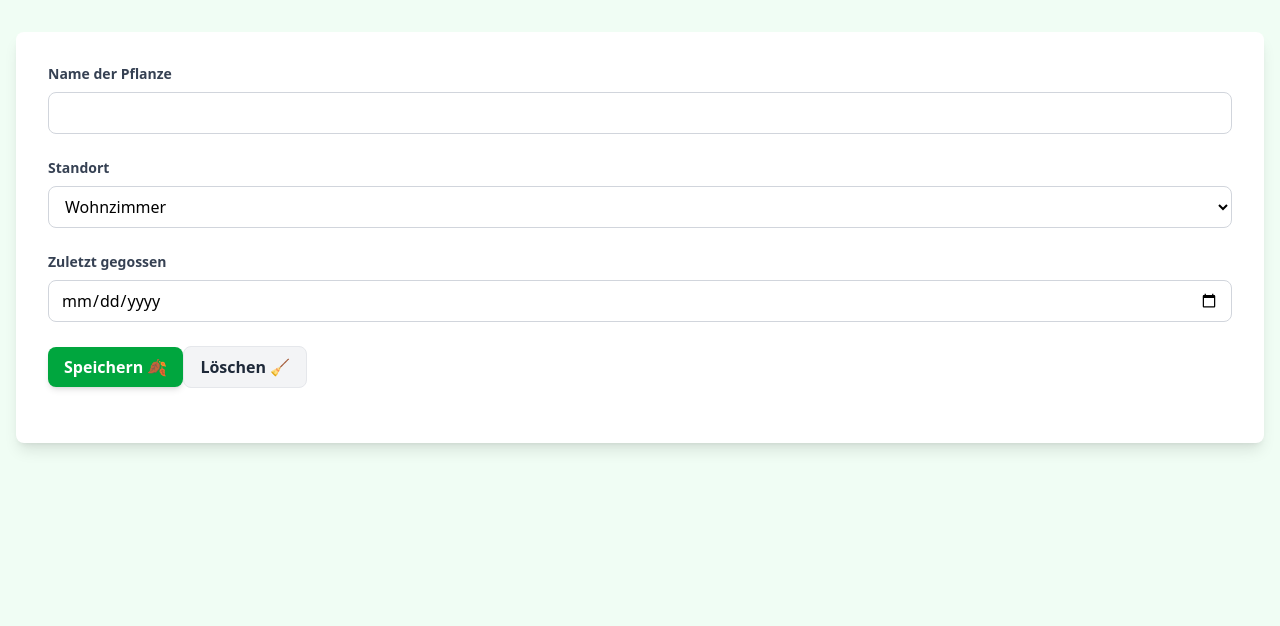
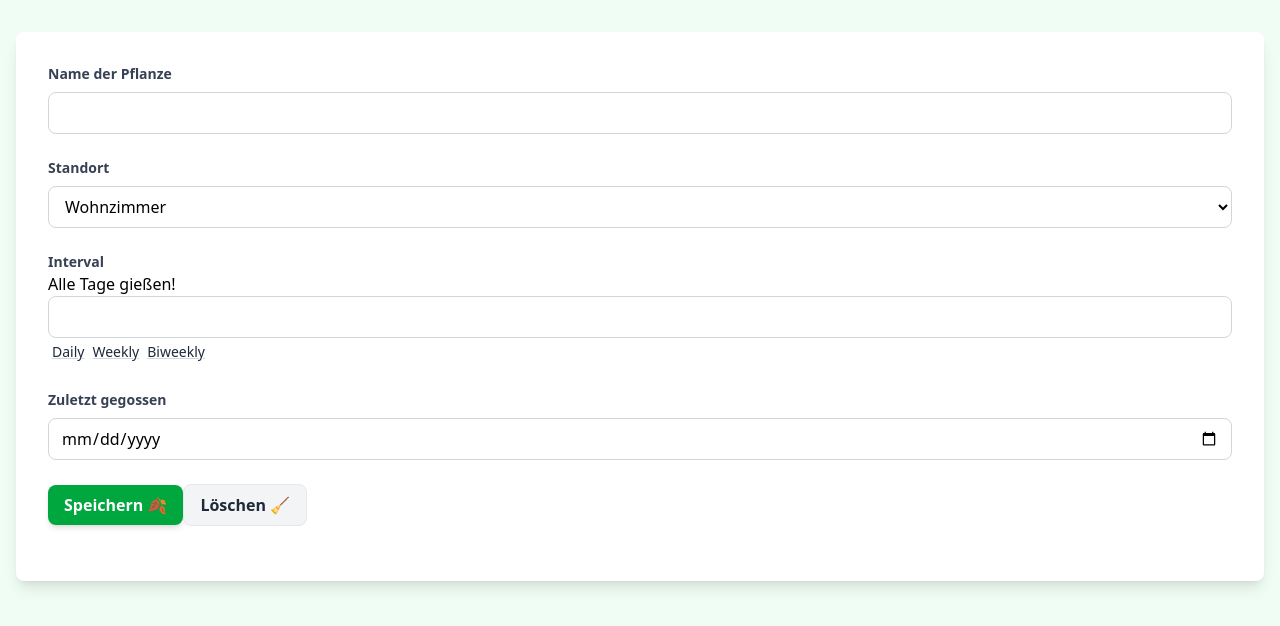
Before and after one commit to nilshartmann-workshops/2025-06-30-react, a React (Vite) app in the folder workspace/: page / in a window 1280 px wide. Shown: the top 626 px of the page. Built offline with nearby package versions, Linux system fonts and the light colour scheme.

Commit message:
12: Controller-Komponente um nicht-kompatible Komponenten mit React Hook Form zu nutzen

```diff
--- /dev/null
+++ b/workspace/AUFGABEN/12_form_controller.md
@@ -0,0 +1,34 @@
+# Verwenden einer nicht-React-Hook-Form-kompatiblen Komponente
+
+# Files
+
+- src/components/PlantForm.tsx
+
+# Aufgabe
+
+* Erweitere das Formular mit der `IntervalSelector`-Komponente, damit man das Gießinterval festlegen kann
+
+# Schritte
+
+1. Erweitere dein zod-Schema für das Formular um das `wateringInterval`-Feld
+    - Das Feld muss eine Zahl sein (mind. 1, genauso wie im `Plant`-Typ. Du kannst die Beschreibung des Feldes aus deinem `Plant`-Typ kopieren)
+2. Binde die `IntervalSelector`-Komponente im Formular ein
+    - Die `IntervalSelector`-Komponente erwartet zwei Properties:
+        - `interval`, aktuell ausgewählter Interval
+        - `onIntervalChange`: Callback-Funktion, die aufgerufen wird, wenn ein neuer Interval eingegeben wird (Parameter: neuer `interval`)
+    - Da die API dieser Komponenten nicht mit der `register`-Funktion von React Hook Form kompatibel ist, musst du die
+      `Controller`-Komponente von React Hook Form verwenden, um die Komponente für unser Formular zu adaptieren.
+    - Wenn das Feld einen Fehler hat, zeige eine Fehlermeldung an
+3. Wenn du die `IntervalSelector`-Komponente mit der
+   `Controller`-Komponente verbunden hast und die Auswahl funktioniert, überprüfe:
+    - wird eine Fehlermeldung angezeigt, wenn du das Formular abschickst, aber kein Interval ausgewählt hast?
+    - wenn das Formular korrekt ausgefüllt und submitted ist, wird in den Formular-Daten auf der Konsole das Interval angezeigt?
+    - Gibt es auf der Browser Konsole Fehler/Warnungen?
+4. **Optional**: Erweitere die `IntervalSelector`-Komponente um ein (optionales) Property für eine Fehlermeldung
+    - Dann kannst du aus dem Formular die Fehlermeldung für das `wateringInterval`-Feld direkt in der Komponente anzeigen
+
+- React Hook Form `Controller` Komponente: https://react-hook-form.com/docs/usecontroller/controller
+    - Für uns insbesondere wichtig:
+        - `name`
+        - `control`
+        - und `render` (von den `render`-Parametern brauchst du `field` und `fieldState`)
--- a/workspace/src/components/PlantForm.tsx
+++ b/workspace/src/components/PlantForm.tsx
@@ -1,7 +1,8 @@
 import { z } from "zod/v4";
-import { useForm } from "react-hook-form";
+import { Controller, useForm } from "react-hook-form";
 import { zodResolver } from "@hookform/resolvers/zod";
 import dayjs from "dayjs";
+import IntervalSelector from "./IntervalSelector.tsx";
 
 const IsoDateOrUndefined = z
   .transform((s) => (s === "" ? undefined : s))
@@ -11,6 +12,11 @@ const PlantFormStateSchema = z.object({
   name: z.string("Bitte gib einen Pflanzenname ein").nonempty("Das Feld darf nicht leer sein"),
   location: z.string().nonempty("Gib den Standort ein!"),
   // lastWatered: z.iso.date().optional(),
+  wateringInterval: z.number().min(1),
+  // wateringInterval: z
+  //                     .number("Bitte gib an, wie häufig die Pflanze gegossen werden muss")
+  //                     .min(1, "Bitte gib die Anzahl in Tagen ein, mindestens jeden Tag"),
+
   lastWatered: IsoDateOrUndefined.refine(v => {
     if (!v) {
       // kein Datum -> erlaubt
@@ -60,7 +66,9 @@ export default function PlantForm() {
     <form onSubmit={form.handleSubmit(handleSave, handleError)}>
       <div className={"FormControl"}>
         <label htmlFor={"plantName"}>Name der Pflanze</label>
-        <input id={"plantName"} {...form.register("name")} />
+        <input id={"plantName"} {...form.register("name")}
+          aria-invalid={form.getFieldState("name").invalid}
+        />
         {form.formState.errors.name?.message !== undefined &&
           <span className={"error-message"}>
           {form.formState.errors.name?.message}
@@ -82,6 +90,20 @@ export default function PlantForm() {
       </div>
 
       <div className={"FormControl"}>
+        <Controller
+          control={form.control}
+          name={"wateringInterval"}
+          render={
+            field => <IntervalSelector
+              intervalValue={field.field.value}
+              onIntervalChange={field.field.onChange} />
+          }
+          />
+      </div>
+
+
+
+        <div className={"FormControl"}>
         <label>Zuletzt gegossen</label>
         <input
           type={"date"}
```
